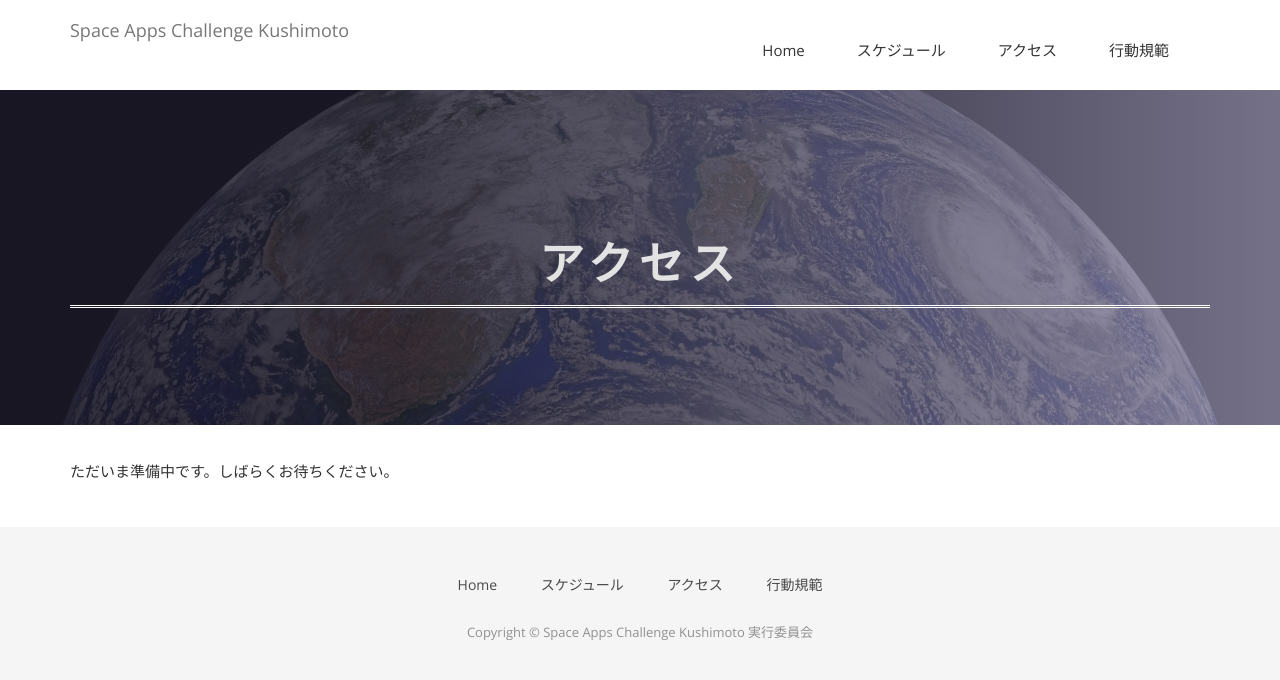
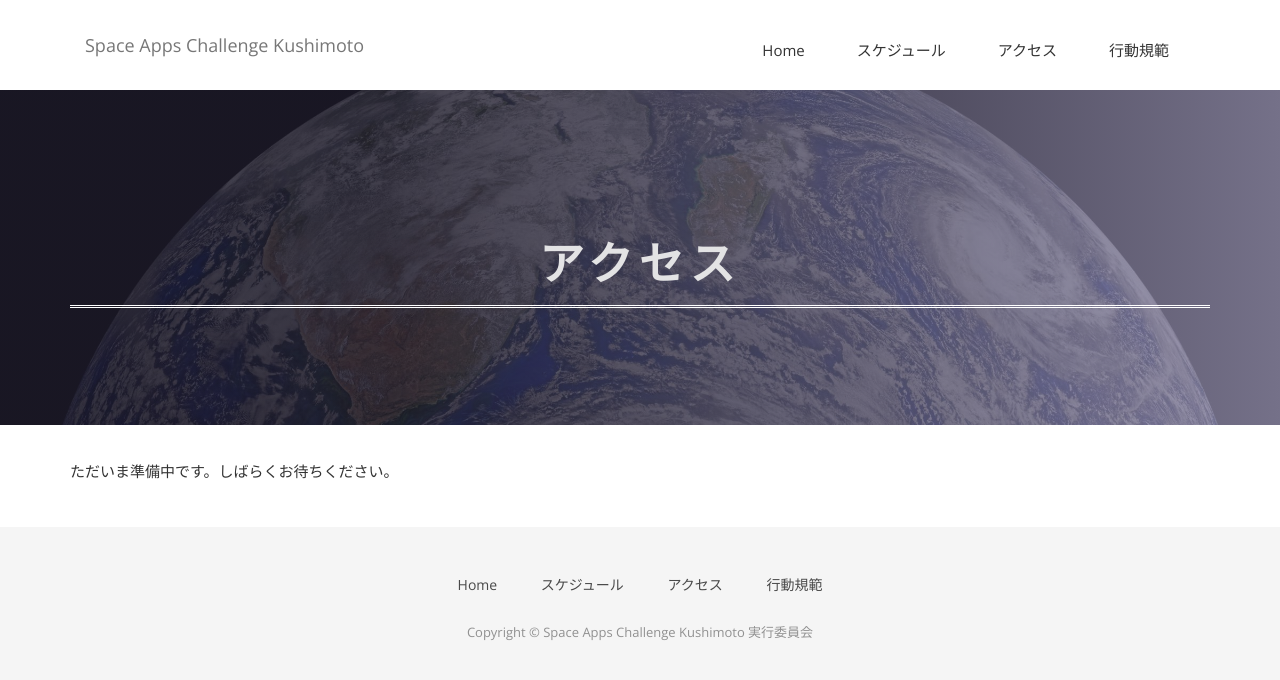
Before and after one commit to naogify/space-apps-kushimoto.github.io, a Jekyll site: the page built from access.md, in a window 1280 px wide. Shown: the top 680 px of the page. Built offline with Jekyll 4.4.1, drawn with Linux system fonts in a browser that asks for light colours; nearby versions of some CDN libraries; some web fonts are replaced.

Commit message:
Fix header logo text position

```diff
--- a/css/airspace.css
+++ b/css/airspace.css
@@ -71,9 +71,6 @@ header {
 header .navbar {
   margin-bottom: 0px;
   border: 0px;
-}
-header .navbar-brand {
-  padding: 0;
 }
 header .navbar-brand img
 {
```
